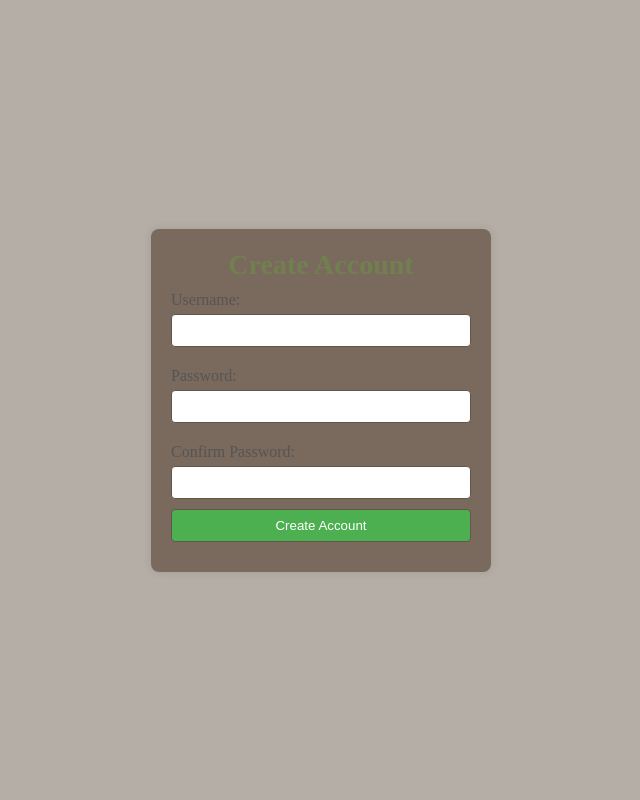
After one commit to michaelbabinec/SoCalHikes, a PHP site: page /create_account.html in a window 1280 px wide. The commit adds this page. Shown: the whole page, without its empty margins (319-959 px from the left). Run offline with PHP 8.4, Linux system fonts and the light colour scheme.

Commit message:
Web Stuff

```diff
--- a/Website/CSS/styles.css
+++ b/Website/CSS/styles.css
@@ -8,7 +8,7 @@
 .Title {
     background-color: #ab9989;
     border: 3px solid #7a6a5d;
-    font-family:'Courier', monospace;
+    font-family:'Courier', serif;
     border-radius: 30px;
     box-shadow: 0 0 5px rgba(0, 0, 0, 0.1);
     max-width: 500px;
@@ -28,8 +28,9 @@ h1 {
     }
 
 h2 {
-    color: #87995c;
+    color: #71804f;
     font-size: 175%;
+    text-align: center;
 }
 
 p {
@@ -39,9 +40,10 @@ p {
 }
 /* Apply a background color to the body */
 body {
-    background-image: url('images/background2.webp');
-    font-family: Arial, sans-serif;
-    font-size: 100%
+    /* background-image: url(''); */
+    background-color: #b5aea6;
+    font-family: serif;
+    font-size: 100%;
 }
 
 .ingredients-list {
@@ -127,7 +129,7 @@ body {
 /* Dropdown button style */
 .dropdown-button {
     background-color: #333;
-    top: 0px; /*Affixes to corner*/
+    align-items left; /*Affixes to corner*/
     color: #ffffff;
     position: fixed; /*Follows Screen when Scrolling*/
     color: "#ffffff";
@@ -163,3 +165,47 @@ body {
     text-decoration: none;
     color: #ffffff;;
 }
+
+
+#inputbox {
+    font-family: serif;
+    display: flex;
+    flex-flow: column;
+    align-items: center;
+    justify-content: center;
+    height: 100vh;
+}
+
+.registration-form {
+    background-color: #7a6a5d;
+    padding: 20px;
+    border-radius: 8px;
+    box-shadow: 0 0 10px rgba(0, 0, 0, 0.1);
+    width: 300px;
+}
+
+
+label {
+    display: block;
+    margin: 10px 0 5px;
+    color: #555;
+}
+
+input {
+    width: 100%;
+    padding: 8px;
+    margin-bottom: 10px;
+    box-sizing: border-box;
+    border: 1px solid #62554a;
+    border-radius: 4px;
+}
+
+input[type="submit"] {
+    background-color: #4caf50;
+    color: #fff;
+    cursor: pointer;
+}
+
+input[type="submit"]:hover {
+    background-color: #45a049;
+}
--- /dev/null
+++ b/Website/create_account.html
@@ -0,0 +1,26 @@
+<!DOCTYPE html>
+<html lang="en">
+<head>
+    <meta charset="UTF-8">
+    <meta name="viewport" content="width=device-width, initial-scale=1.0">
+    <title>SoCalHikes - Create Account</title>
+    <link rel="stylesheet" type="text/css" href="CSS/styles.css">
+</head>
+<body id = "inputbox">
+
+    <form action="register.php" method="post" class="registration-form">
+        <h2>Create Account</h2>
+        <label for="username">Username:</label>
+        <input type="text" id="username" name="username" required>
+
+        <label for="password">Password:</label>
+        <input type="password" id="password" name="password" required>
+
+        <label for="confirmPassword">Confirm Password:</label>
+        <input type="password" id="confirmPassword" name="confirmPassword" required>
+
+
+        <input type="submit" value="Create Account">
+    </form>
+</body>
+</html>
```
Also changed, not shown: Website/index.html (+8 -7 lines).
